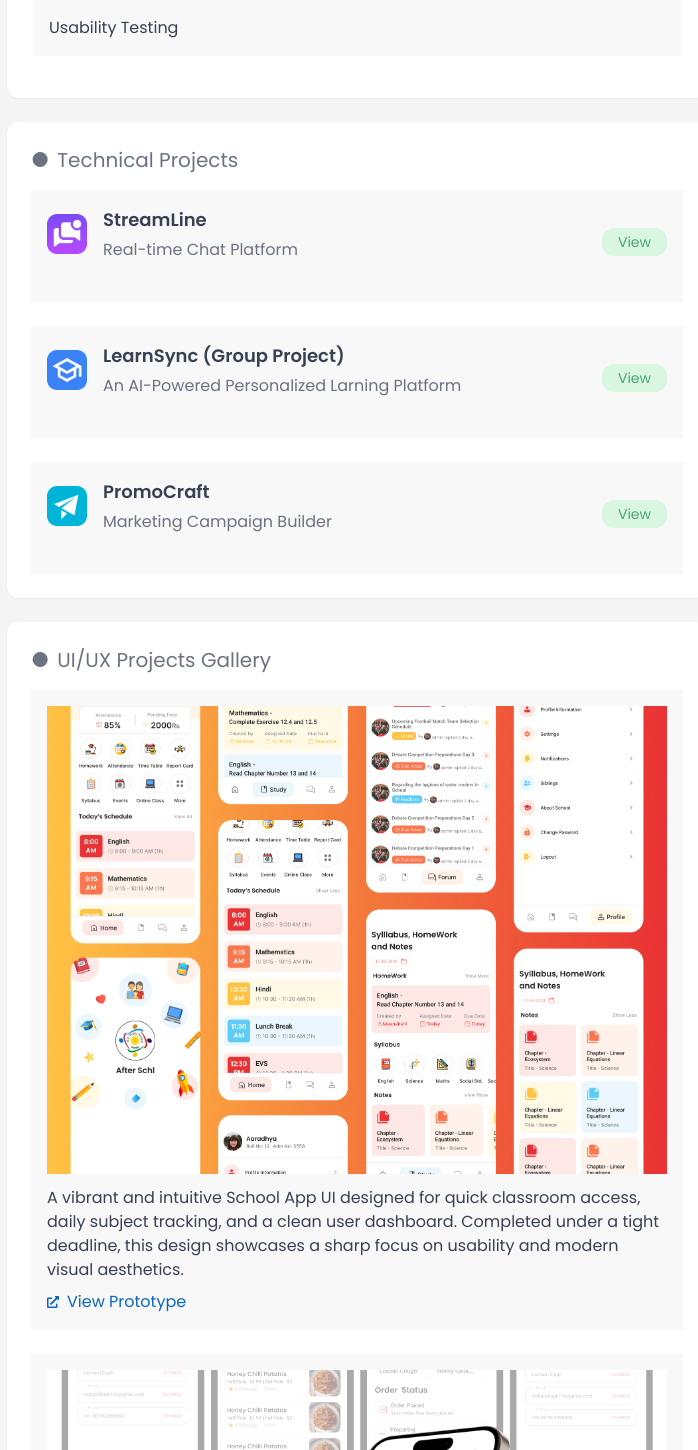
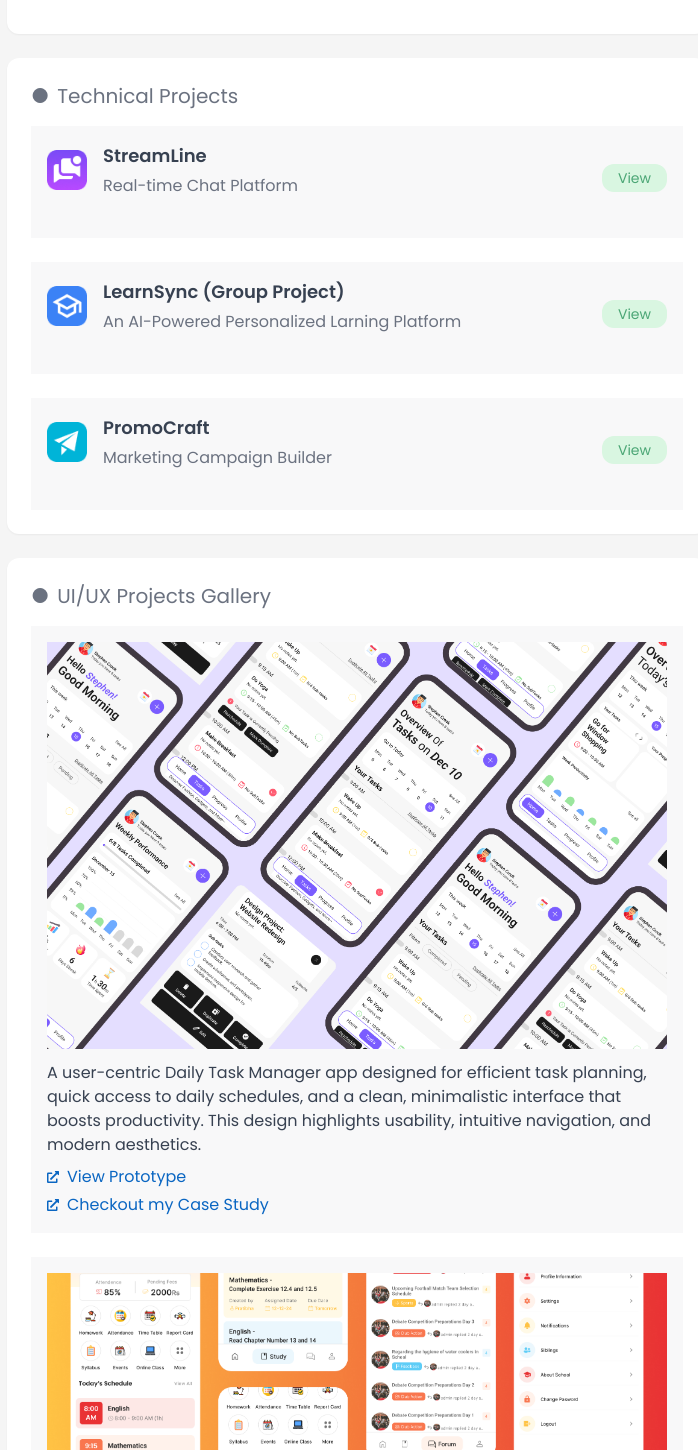
Before and after one commit to Nishantnarang25/portfolio, a React (Vite) app: page / in a window 1280 px wide. Shown: the part 1350-2800 px from the top of the page, without its empty margins (283-981 px from the left). Built offline with nearby package versions, Linux system fonts and the light colour scheme.

Commit message:
Added New Case Study

```diff
--- a/src/components/CertificationSection.jsx
+++ b/src/components/CertificationSection.jsx
@@ -13,10 +13,8 @@
 
   {certificationsData.certifications.map((certification) => {
   return (
-    <div
-      key={certification.certificationName}
-      className="bg-white p-6 border border-[#E0E0E0] rounded-lg shadow-sm mb-6 transition-shadow duration-300 hover:shadow-lg"
-    >
+          <div className="w-full max-w-[700px] mx-auto px-6 py-6  bg-[#F8F8F9] shadow-sm rounded-xl mb-6">
+
       <img
         src={certification.certificateImage}
         alt={certification.certificationName}
--- a/src/components/DesignSection.jsx
+++ b/src/components/DesignSection.jsx
@@ -1,11 +1,8 @@
-import React from 'react'
-import design from "../data/design.json"
+import React from 'react';
+import design from "../data/design.json";
 import { FaExternalLinkAlt } from 'react-icons/fa';
 
-
-const designSection = () => {
-
-
+const DesignSection = () => {
   return (
     <div className="w-full max-w-[700px] mx-auto px-6 py-6 bg-white shadow-sm rounded-xl mb-6 border-white ">
       <h1 className="text-xl font-medium text-left text-[#6B7280] mb-4 before:content-['●'] before:mr-2 before:text-[#6B7280]">
@@ -13,28 +10,42 @@
       </h1>
 
       <div className="flex flex-col gap-6">
+        {design.design.map((item, index) => {
+          const links = [];
 
-                {design.design.map((item, index) => (
+          if (item.link?.figma && item.link.figma !== "") {
+            links.push({ url: item.link.figma, label: "View Prototype" });
+          }
+
+          if (item.link?.caseStudy && item.link.caseStudy !== "") {
+            links.push({ url: item.link.caseStudy, label: "Checkout my Case Study" });
+          }
+
+          return (
             <div key={index} className="bg-[#F8F8F9] p-4 rounded-lg flex flex-col items-center">
               <img src={item.image} alt="design thumbnail" className="w-full h-auto mb-3 rounded-lg " />
               <p className="text-md text-[#374151] mb-2 w-full text-left">{item.description}</p>
-                        <a href={item.figmaLink} target="_blank" rel="noopener noreferrer" className="text-[#0A66C2] hover:text-[#0A3C7E] font-medium flex flex-row  items-center w-full text-left">
+
+              <div className="flex flex-col w-full text-left space-y-1">
+                {links.map(({ url, label }, i) => (
+                  <a
+                    key={i}
+                    href={url}
+                    target="_blank"
+                    rel="noopener noreferrer"
+                    className="text-[#0A66C2] hover:text-[#0A3C7E] font-medium flex items-center"
+                  >
                     <FaExternalLinkAlt className="h-3 w-3 mr-2" />
+                    {label}
+                  </a>
+                ))}
+              </div>
+            </div>
+          );
+        })}
+      </div>
+    </div>
+  );
+};
 
-                            View Prototype
-                        </a>
-                    </div>
-                ))}
-
-
-
-
-
-            </div>
-
-
-        </div>
-    )
-}
-
-export default designSection
+export default DesignSection;
--- a/src/components/Services.jsx
+++ b/src/components/Services.jsx
@@ -40,6 +40,10 @@
                             <h2 className="text-lg before:content-['●'] before:mr-2 font-semibold text-[#333333] text-left mb-1">{service.title}</h2>
                             <p className="text-sm text-[#555] text-left leading-snug pl-4">{service.description}</p>
                         </div>
+                        <div className="text-red-500 h-10">
+
+                        </div>
+
                     </div>
                 </div>
             ))}
--- a/src/components/SkillsSection.jsx
+++ b/src/components/SkillsSection.jsx
@@ -22,9 +22,14 @@
             <ul className="list-none flex flex-wrap gap-4">
               {/* List items with color #374151 */}
               {skill.values.map((value) => (
-                <li key={value.name} className="text-md text-[#374151]">
-                  {value.name}
-                </li>
+               <li
+  key={value.name}
+  className="text-md text-[#374151]"
+  style={{ lineHeight: '1' }} // or try 1.1, 1.15, whatever looks good
+>
+  {value.name}
+</li>
+
               ))}
             </ul>
           </div>
--- a/src/data/design.json
+++ b/src/data/design.json
@@ -1,14 +1,28 @@
 {
   "design": [
     {
+      "image": "/dailyTask.png",
+      "description": "A user-centric Daily Task Manager app designed for efficient task planning, quick access to daily schedules, and a clean, minimalistic interface that boosts productivity. This design highlights usability, intuitive navigation, and modern aesthetics.",
+      "link": {
+        "figma": "https://www.figma.com/proto/rZMvRwEth173hhrZJP4v2S/Daily-Planner-App-Case-Study-new?node-id=183-68&p=f&t=mxXBhSkpRY4aCtxc-0&scaling=min-zoom&content-scaling=fixed&starting-point-node-id=183%3A560&show-proto-sidebar=1",
+        "caseStudy": "https://medium.com/@nishantnarang111/redefining-daily-task-management-a-user-centric-approach-d1ffa044760e"
+      }
+    },
+    {
       "image": "/schoolAppThumbnail.png",
       "description": "A vibrant and intuitive School App UI designed for quick classroom access, daily subject tracking, and a clean user dashboard. Completed under a tight deadline, this design showcases a sharp focus on usability and modern visual aesthetics.",
-      "figmaLink": "https://www.figma.com/proto/ZhorY6uWc3pY44w1c71iXm/School-App?node-id=3-387&p=f&t=K5efvYpInn0msM7o-1&scaling=scale-down&content-scaling=fixed&page-id=0%3A1&starting-point-node-id=158%3A3933&show-proto-sidebar=1"
+      "link": {
+        "figma": "https://www.figma.com/proto/ZhorY6uWc3pY44w1c71iXm/School-App?node-id=3-387&p=f&t=K5efvYpInn0msM7o-1&scaling=scale-down&content-scaling=fixed&page-id=0%3A1&starting-point-node-id=158%3A3933&show-proto-sidebar=1",
+        "caseStudy": ""
+      }
     },
     {
       "image": "/foodDeliveryApp.png",
       "description": "A sleek and user-friendly Food Delivery App interface crafted to enhance the ordering experience. Features a clean layout, bold imagery, and smart category navigation—perfectly optimized for on-the-go users.",
-      "figmaLink": "https://www.figma.com/proto/obnWEZRZaxXw2XojKlBcAe/Canteen-App-DEV?node-id=233-2006&t=MTvPLxrIL9IEs4gx-1&scaling=scale-down&content-scaling=fixed&page-id=123%3A3983&starting-point-node-id=123%3A4010&show-proto-sidebar=1"
+      "link": {
+        "figma": "https://www.figma.com/proto/obnWEZRZaxXw2XojKlBcAe/Canteen-App-DEV?node-id=233-2006&t=MTvPLxrIL9IEs4gx-1&scaling=scale-down&content-scaling=fixed&page-id=123%3A3983&starting-point-node-id=123%3A4010&show-proto-sidebar=1",
+        "caseStudy": ""
+      }
     }
   ]
 }
```
Also changed, not shown: public/dailyTask.png (added). Lines whose indentation alone changed are shown as unchanged.
